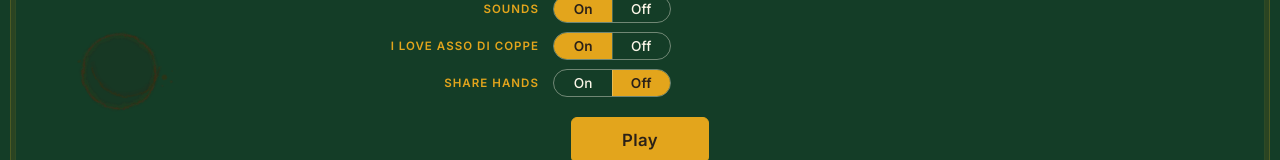
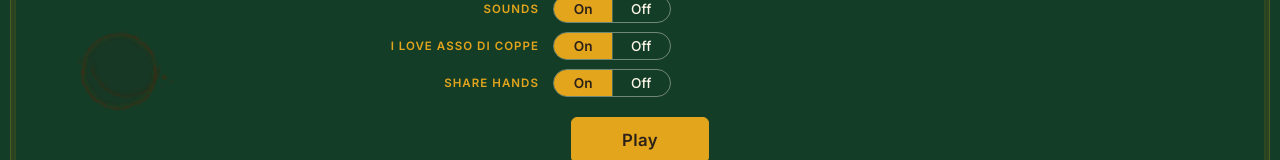
Before and after one commit to eYmeraj/tressette, a React (Vite) app: page / in a window 1280 px wide. Shown: the part 498-658 px from the top of the page. Built offline with nearby package versions, Linux system fonts and the light colour scheme; no server answers; a web font is replaced by a local one.

Commit message:
Share hands: on by default (an explicit Off is still remembered)

```diff
--- a/src/components/Setup.tsx
+++ b/src/components/Setup.tsx
@@ -106,7 +106,7 @@ export function Setup({
               With <em>Share hands</em> on, each 2-player hand you finish is sent to help train the bots: the deal, the cards
               everyone played, the score, which opponent you played, and a random id made by this browser (so hands
               from one player can be grouped). Nothing else: no name, account, location or IP address is stored. It's
-              off unless you turn it on, and you can turn it off any time. Hands played offline are sent once you're back
+              on by default, and you can turn it off any time. Hands played offline are sent once you're back
               online; turning sharing off drops any still waiting.
             </p>
           </details>
--- a/src/engine/record.ts
+++ b/src/engine/record.ts
@@ -3,7 +3,7 @@ import { GameConfig, GameState, Signal, callAccusi, collectAndDraw, dealFrom, de
 
 /**
  * One finished hand, enough to replay it exactly: the deck as it was dealt, then every card played in order.
- * Players share these (if they opt in) to help train the bots; see worker/ and scripts/human-hands.ts.
+ * Players share these (unless they turn it off) to help train the bots; see worker/ and scripts/human-hands.ts.
  */
 export interface HandRecord {
   v: 1;
--- a/src/sharing.ts
+++ b/src/sharing.ts
@@ -1,5 +1,5 @@
-/// Sharing finished hands (opt-in) to help train the bots. Sends only the cards and plays, an anonymous random id,
-/// and which bot was played; never anything about the person. The setup screen explains it ("Sharing hands").
+/// Sharing finished hands (on unless turned off) to help train the bots. Sends only the cards and plays, an anonymous
+/// random id, and which bot was played; never anything about the person. The setup screen explains it ("Sharing hands").
 import { useEffect, useRef, useSyncExternalStore } from 'react';
 import { GameState } from './engine/game';
 import { HandRecord, recordHand } from './engine/record';
@@ -34,7 +34,8 @@ function remove(key: string) {
   }
 }
 
-let on = read(KEY) === 'on';
+// On by default: only an explicit 'off' (the player turned it off) disables it.
+let on = read(KEY) !== 'off';
 const listeners = new Set<() => void>();
 
 export function useShareHands(): [boolean, (on: boolean) => void] {
```
Also changed, not shown: worker/README.md.
